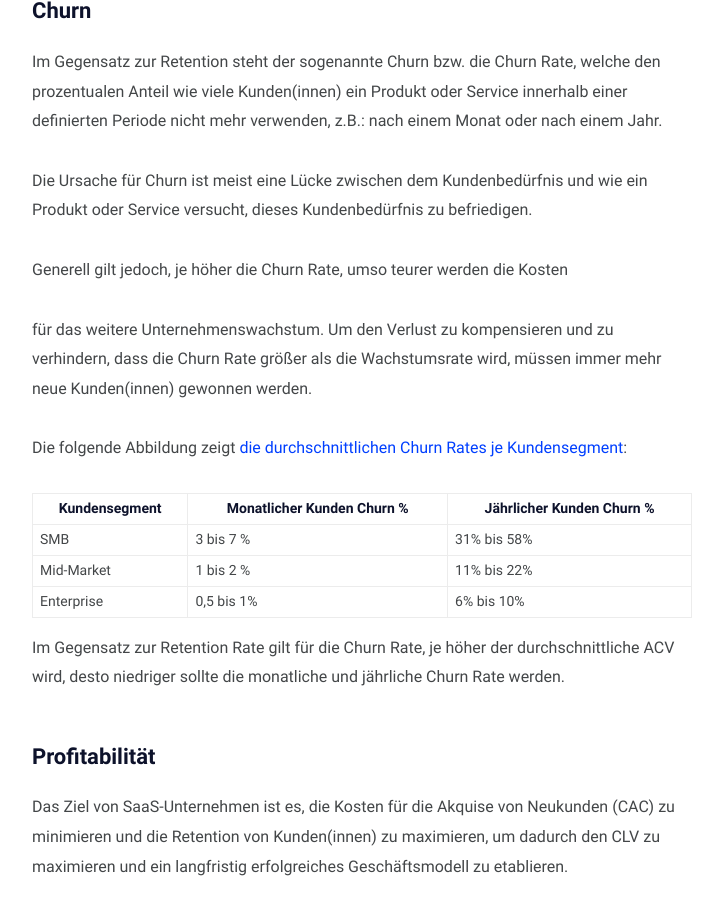
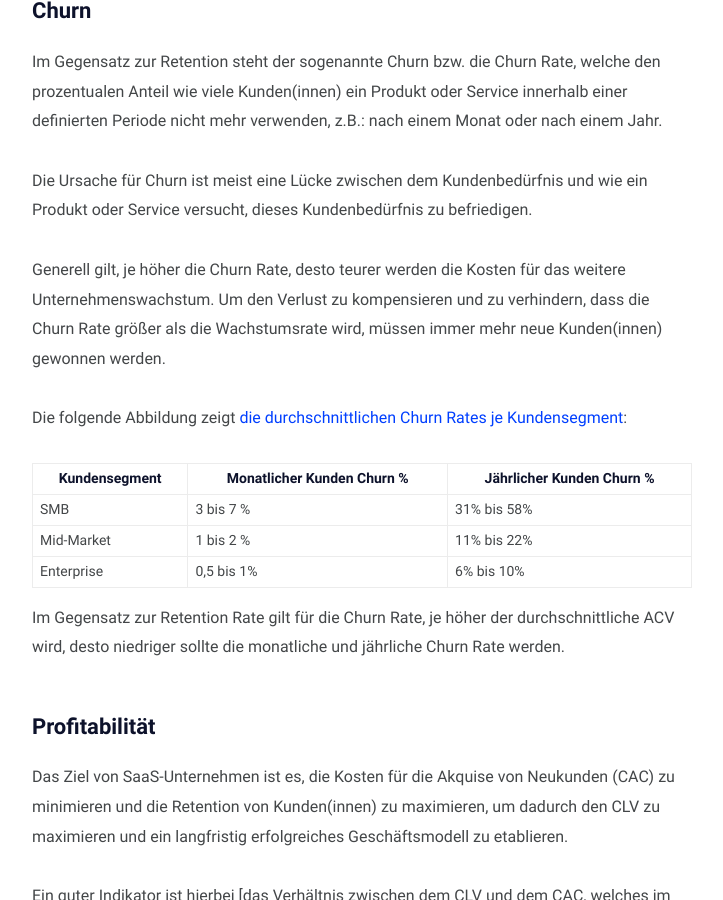
Before and after one commit to mariostnr/website, a Jekyll site: the page built from _posts/2021-05-13-saas-benchmarks.md, in a window 1280 px wide and 900 px high, scrolled down 3875 px. Shown: the whole window, without its empty margins (278-1001 px from the left). Built offline with Jekyll 4.4.1, drawn with Linux system fonts in a browser that asks for light colours.

Commit message:
Update Blog “2021-05-13-saas-benchmarks”

```diff
--- a/_posts/2021-05-13-saas-benchmarks.md
+++ b/_posts/2021-05-13-saas-benchmarks.md
@@ -55,9 +55,7 @@ Im Gegensatz zur Retention steht der sogenannte Churn bzw. die Churn Rate, welch
 
 Die Ursache für Churn ist meist eine Lücke zwischen dem Kundenbedürfnis und wie ein Produkt oder Service versucht, dieses Kundenbedürfnis zu befriedigen.
 
-Generell gilt jedoch, je höher die Churn Rate, umso teurer werden die Kosten
-
-für das weitere Unternehmenswachstum. Um den Verlust zu kompensieren und zu verhindern, dass die Churn Rate größer als die Wachstumsrate wird, müssen immer mehr neue Kunden(innen) gewonnen werden.
+Generell gilt, je höher die Churn Rate, desto teurer werden die Kosten für das weitere Unternehmenswachstum. Um den Verlust zu kompensieren und zu verhindern, dass die Churn Rate größer als die Wachstumsrate wird, müssen immer mehr neue Kunden(innen) gewonnen werden.
 
 Die folgende Abbildung zeigt [die durchschnittlichen Churn Rates je Kundensegment](https://tomtunguz.com/saas-innovators-dilemma/):
 
```
